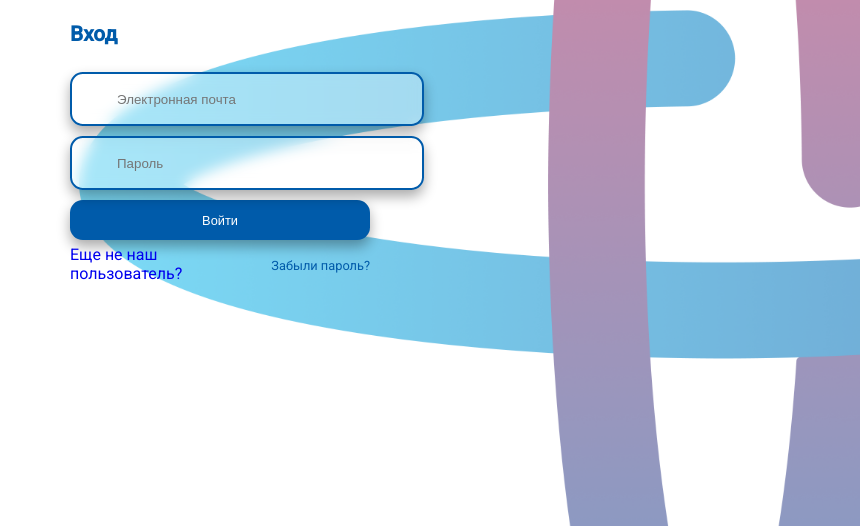
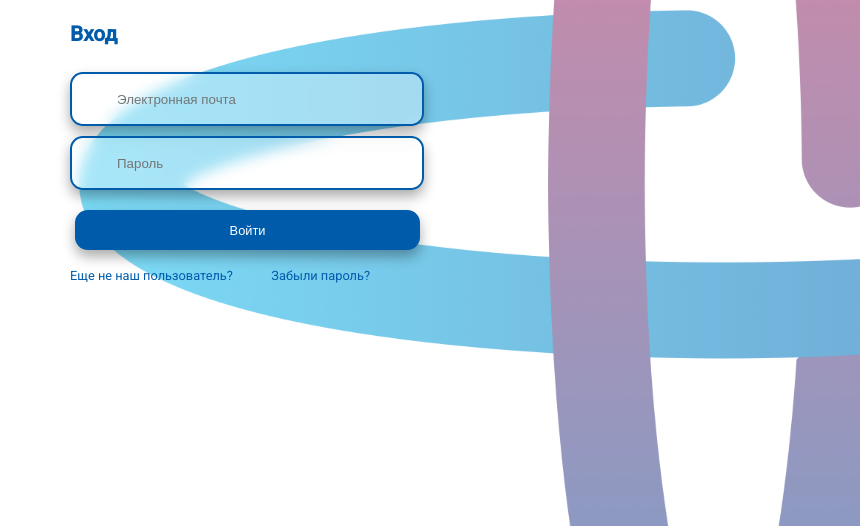
Before and after one commit to PorshaDP/Bardo, a Flask app: page /login in a window 1280 px wide. Shown: the part 216-742 px from the top of the page, without its empty margins (420-1280 px from the left). Run offline with Flask 3, Linux system fonts and the light colour scheme.

Commit message:
Add files via upload

```diff
--- a/static/style.css
+++ b/static/style.css
@@ -103,10 +103,17 @@ input[type="submit"] {
     cursor: pointer;
     box-shadow: 0 .4rem .8rem #0005;
     border-radius: .8rem;
+
 }
 
-input[type="radio"] {
-    display: none;
+.buttonContainer {
+    width: 115%;
+    padding: 5px;
+    height: 40px;
+    border-radius: 3px;
+    margin: 5px 0;
+    outline: none;
+
 }
 
 .forgot-label {
@@ -114,6 +121,15 @@ input[type="radio"] {
     color: #005BAA;
     margin-top: 10px;
     float: right;
+    padding: 3px 0;
+    cursor: pointer;
+
+}
+.existing-user-label {
+    font-size: 0.8em;
+    color: #005BAA;
+    margin-top: 10px;
+    float: left;
     padding: 3px 0;
     cursor: pointer;
 }
@@ -205,3 +221,7 @@ button a{
     font-weight: bold;
     font-size: 15px;
 }
+
+.flash, li {
+    color:#005BAA;
+}
```
Also changed, not shown: static/change_pswd.css (+17 -2 lines).
